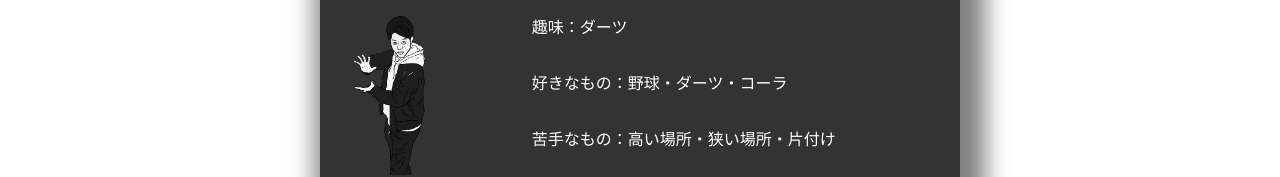
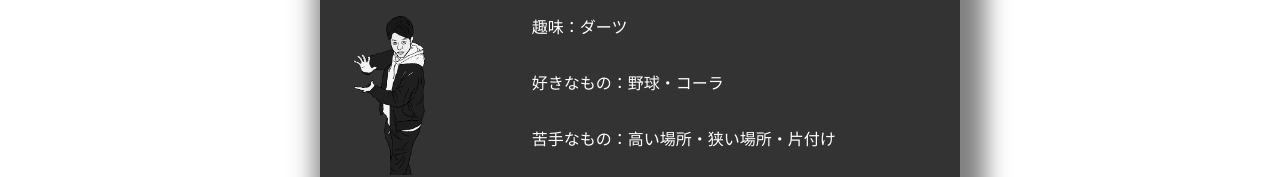
Before and after one commit to katsuya6152/nextjs-my-portfolio, a Next.js app: page / in a window 1280 px wide. Shown: the part 296-473 px from the top of the page. Built offline with nearby package versions, Linux system fonts and the light colour scheme.

Commit message:
fixed about card

```diff
--- a/src/components/About.tsx
+++ b/src/components/About.tsx
@@ -58,7 +58,7 @@ const About = (props: aboutProps) => {
                     <p>出身：日本/宮崎県</p>
                     <p>大学：宮崎大学大学院　工学研究科　工学専攻</p>
                     <p>趣味：ダーツ</p>
-                    <p>好きなもの：野球・ダーツ・コーラ</p>
+                    <p>好きなもの：野球・コーラ</p>
                     <p>苦手なもの：高い場所・狭い場所・片付け</p>
                   </Stack>
                   <p>スキル：</p>
```
